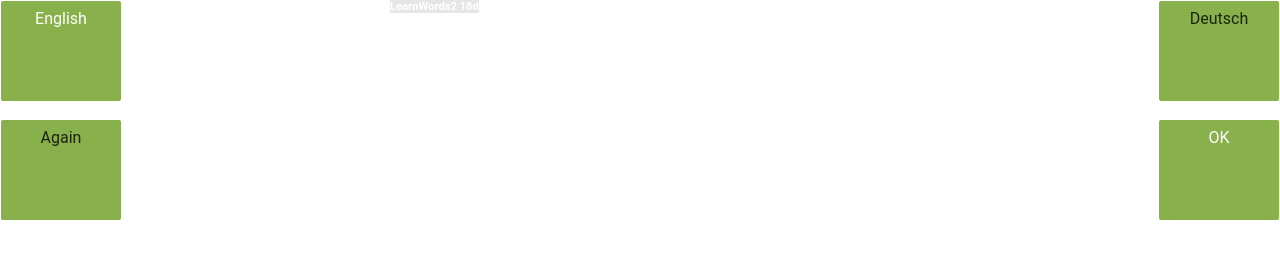
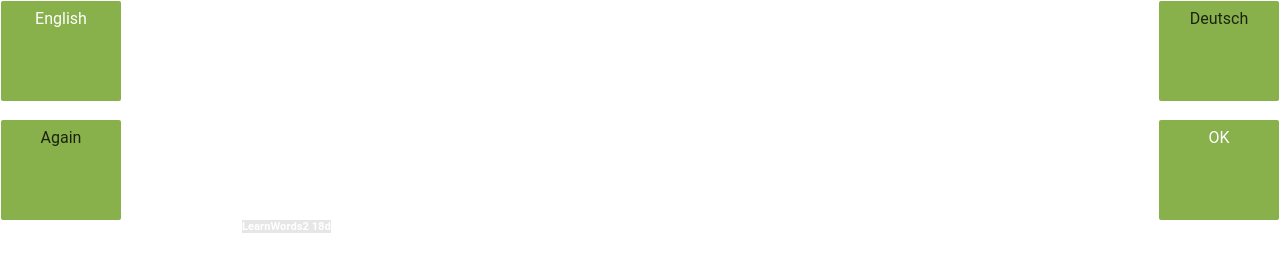
Before and after one commit to hhzl/af, a plain HTML site: page index.html in a window 1280 px wide. Drawn offline with Linux system fonts and the light colour scheme.

```diff
--- a/styles.css
+++ b/styles.css
@@ -368,5 +368,6 @@ https://github.com/yahoo/pure/blob/master/LICENSE.md
     font-size: 0.7em;
     top: 0px;
     position: absolute;
-    margin-top: 0px;
+    margin-top: 220px;
+    margin-left: 2px;
 }
```
